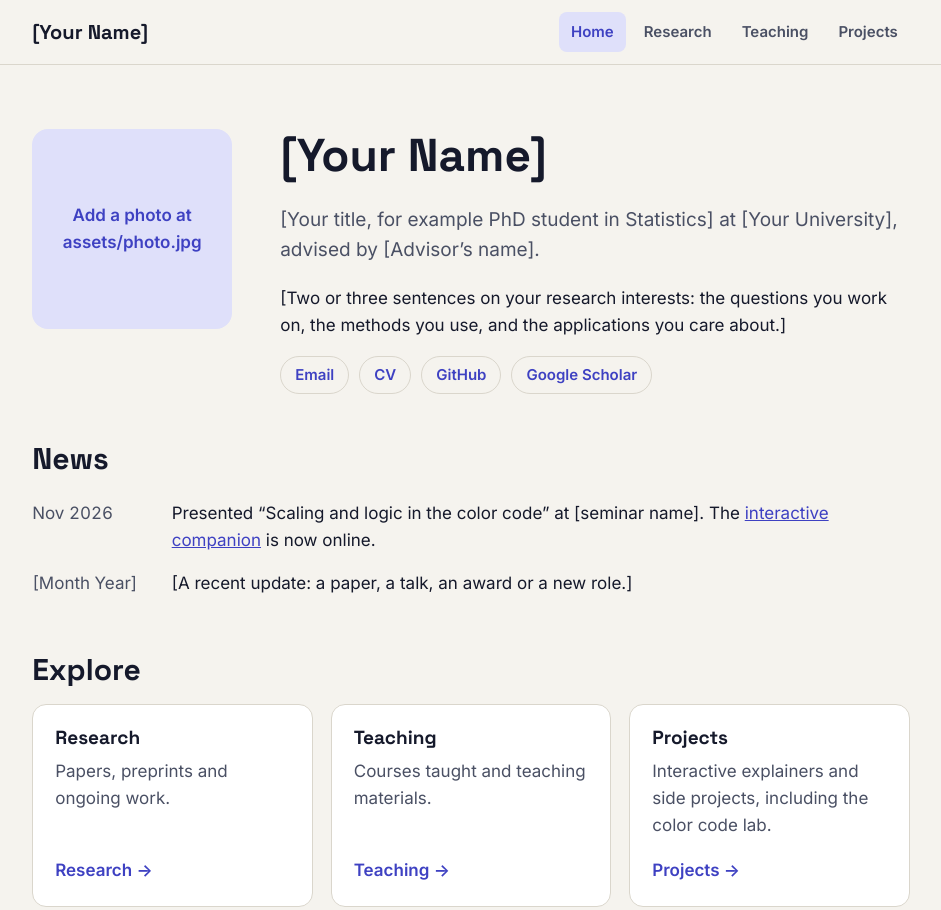
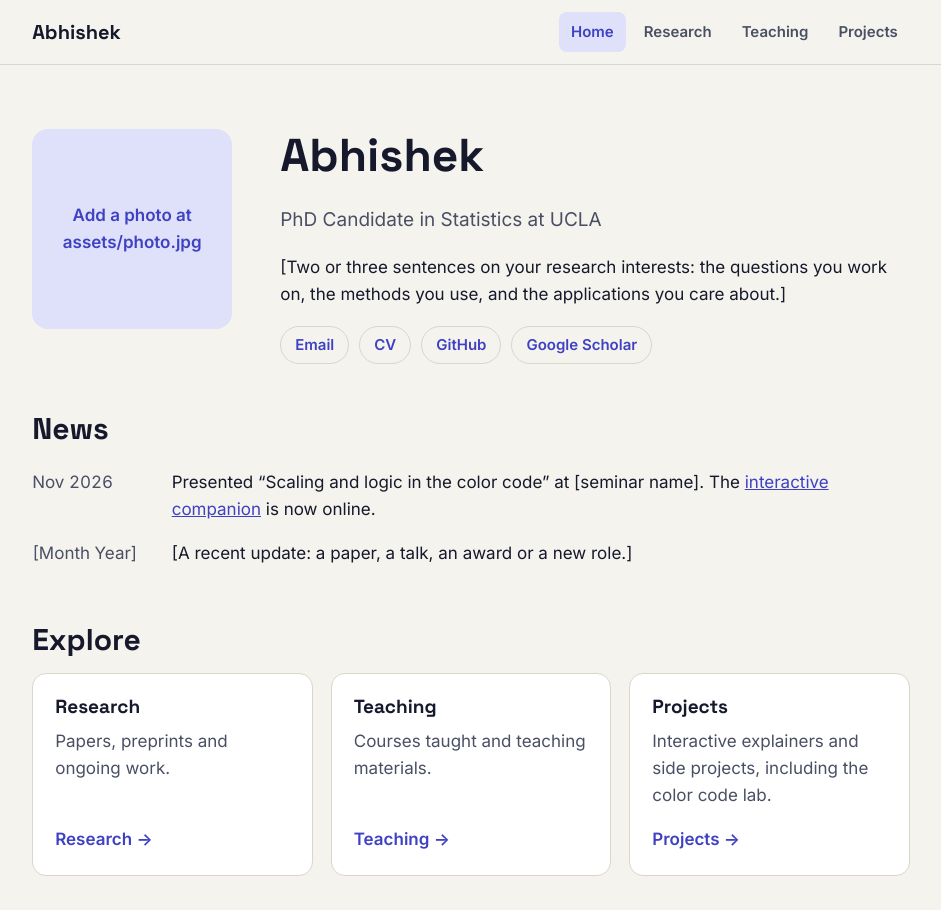
Before and after one commit to ABeeShake/abeeshake.github.io, a plain HTML site: page index.html in a window 1280 px wide. Shown: the top 910 px of the page, without its empty margins (169-1110 px from the left). Drawn offline with Linux system fonts and the light colour scheme.

Commit message:
Update index.html

```diff
--- a/index.html
+++ b/index.html
@@ -3,15 +3,15 @@
 <head>
 <meta charset="utf-8">
 <meta name="viewport" content="width=device-width, initial-scale=1">
-<title>[Your Name]</title>
-<meta name="description" content="[Your Name]: [your field] at [Your University].">
+<title>Abhishek Devarajan</title>
+<meta name="description" content="Abhishek Devarajan: PhD Candidate in Statistics at UCLA.">
 <link rel="stylesheet" href="https://fonts.googleapis.com/css2?family=Space+Grotesk:wght@500;700&family=Inter:wght@400;600&display=swap">
 <link rel="stylesheet" href="assets/style.css">
 </head>
 <body>
 <header class="site-header">
   <div class="wrap">
-    <a class="site-name" href="index.html">[Your Name]</a>
+    <a class="site-name" href="index.html">Abhishek</a>
     <nav class="site-nav" aria-label="Main">
       <a href="index.html" aria-current="page">Home</a>
       <a href="research.html">Research</a>
@@ -24,14 +24,14 @@
 <main>
   <div class="wrap">
     <section class="intro">
-      <!-- Replace the placeholder with a photo: <img class="portrait" src="assets/photo.jpg" alt="Photo of [Your Name]"> -->
+      <!-- Replace the placeholder with a photo: <img class="portrait" src="assets/photo.jpg" alt="Photo of Abhishek"> -->
       <div class="portrait" role="img" aria-label="Photo placeholder">Add a photo at assets/photo.jpg</div>
       <div>
-        <h1>[Your Name]</h1>
-        <p class="lede">[Your title, for example PhD student in Statistics] at [Your University], advised by [Advisor’s name].</p>
+        <h1>Abhishek</h1>
+        <p class="lede">PhD Candidate in Statistics at UCLA</p>
         <p>[Two or three sentences on your research interests: the questions you work on, the methods you use, and the applications you care about.]</p>
         <div class="links">
-          <a href="mailto:[you@university.edu]">Email</a>
+          <a href="mailto:abhishekkd@g.ucla.edu">Email</a>
           <a href="assets/cv.pdf">CV</a>
           <a href="https://github.com/[username]">GitHub</a>
           <a href="https://scholar.google.com/citations?user=[id]">Google Scholar</a>
```
